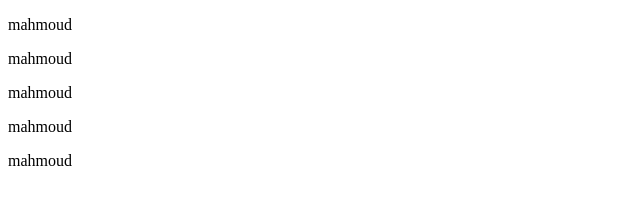
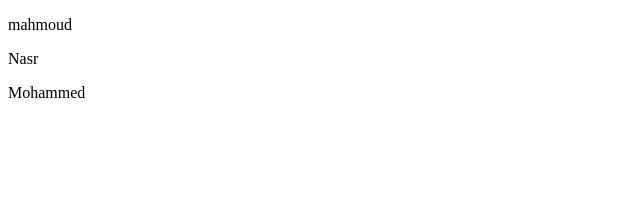
Before and after one commit to MahmoudNasrZ/gitLap1, a plain HTML site: page index.html in a window 1280 px wide. Shown: the whole page, without its empty margins (0-640 px from the left). Drawn offline with Linux system fonts and the light colour scheme.

Commit message:
the first commit on dev

```diff
--- a/index.html
+++ b/index.html
@@ -7,10 +7,9 @@
 </head>
 <body>
  <p>mahmoud</p>
- <p>mahmoud</p>
- <p>mahmoud</p>
- <p>mahmoud</p>
- <p>mahmoud</p>
+ <p>Nasr</p>
+ <p>Mohammed</p>
+
 
 </body>
 </html>
```
